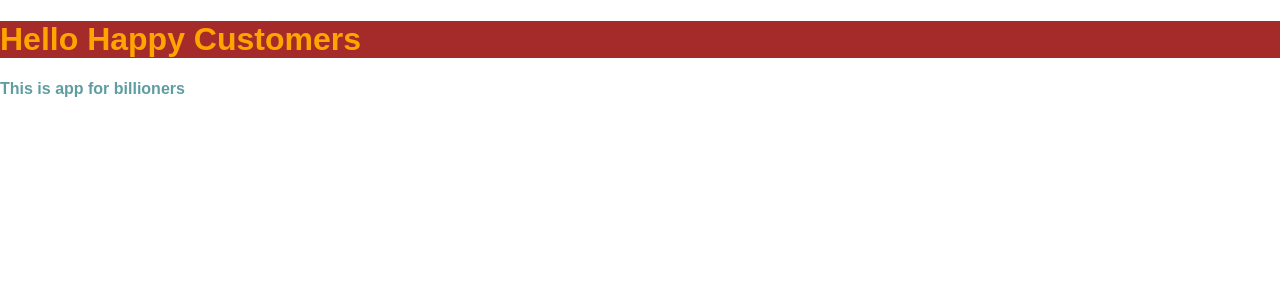
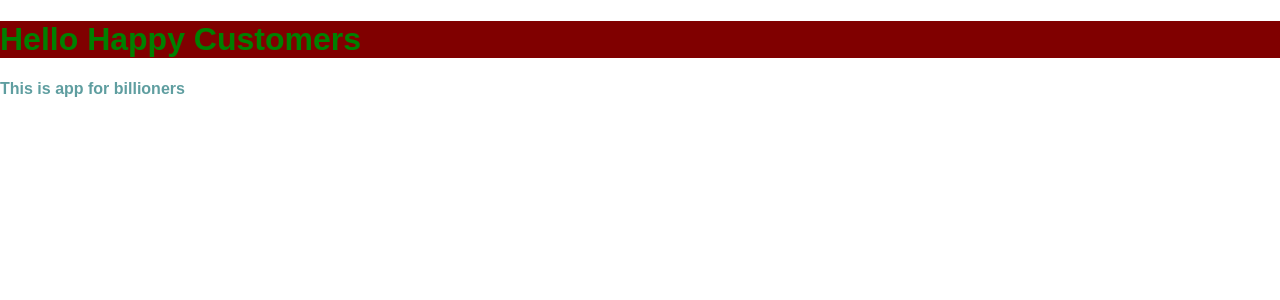
Before and after one commit to tejaswinidvekaria/teve-react, a React (Create React App) app: page / in a window 1280 px wide. Shown: the top 300 px of the page. Built offline with nearby package versions, Linux system fonts and the light colour scheme.

Commit message:
set up style through external variable

```diff
--- a/src/component/Header.jsx
+++ b/src/component/Header.jsx
@@ -1,9 +1,12 @@
 import PropTypes from 'prop-types'
 function Header({ anyText }) {
+  // We can put style in the variable, and pass it in the single curly bracket in the style of header.
+  const headerStyles = {
+    backgroundColor:'maroon', color: 'green'
+
+  }
   return (
-    // for inline styling : style="{{double-curly-braces}} "
-    // whatever the properties in the css with hyphen is in camelCase in JavaScript i.e css : background-color == js: backgroundColor
-      <header style={{backgroundColor:'brown', color : 'orange' }}>
+      <header style={headerStyles}>
       <div className="container">
         <h1>{anyText}</h1>
         </div>
```
